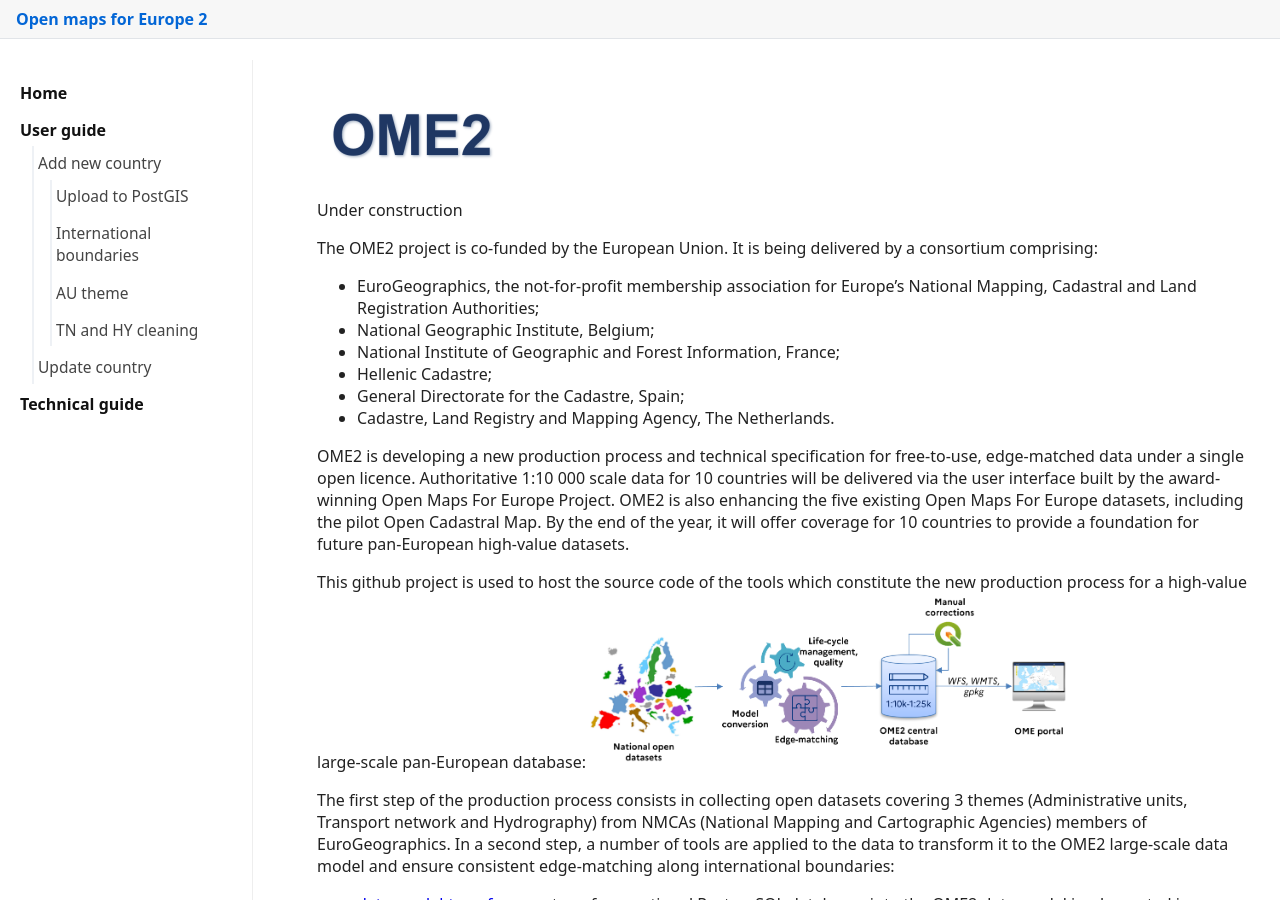
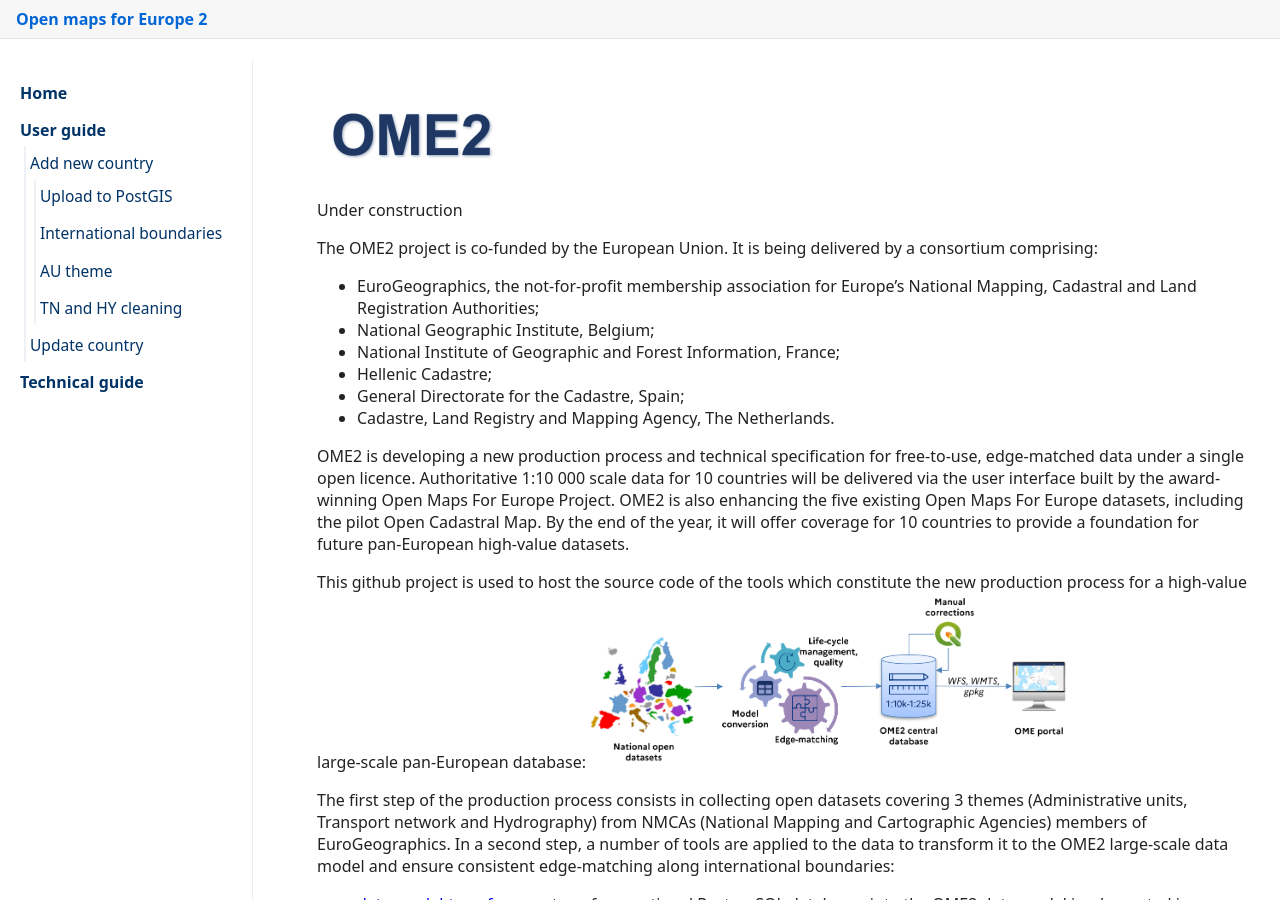
Before and after one commit to openmapsforeurope2/ome2-dev, a Jekyll site: the page built from README.md, in a window 1280 px wide and 900 px high. Built offline with Jekyll 4.4.1, drawn with Linux system fonts in a browser that asks for light colours; our own code applies the rules of GitHub Pages for plain Markdown files.

Commit message:
Change font color

```diff
--- a/assets/styles.css
+++ b/assets/styles.css
@@ -1,4 +1,4 @@
-:root{--accent:#0366d6;--bg:#fff}
+:root{--accent:#0366d6;--bg:#fff; --mainmenu:#003366;}
 body{font-family:system-ui,Segoe UI,Roboto,Helvetica,Arial,sans-serif;margin:0;color:#222;background:var(--bg);-webkit-font-smoothing:antialiased}
 .site-header{display:flex;align-items:center;justify-content:space-between;padding:0.5rem 1rem;background:#f7f7f7;border-bottom:1px solid #e1e4e8;position:sticky;top:0;z-index:20}
 .brand{font-weight:600;color:var(--accent);text-decoration:none}
@@ -49,14 +49,14 @@
 
 /* Indentation for first-level sub-menus */
 .sidebar-nav > ul > li > ul {
-  margin-left: 1em !important;
+  margin-left: 0.5em !important;
   padding-left: 0 !important;
   border-left: 2px solid #eef1f5;
 }
 
 /* Indentation for second-level sub-menus: exactly 1em */
 .sidebar-nav > ul > li > ul > li > ul {
-  margin-left: 2em !important;
+  margin-left: 1em !important;
   padding-left: 0 !important;
   border-left: 2px solid #eef1f5;
 }
@@ -69,7 +69,7 @@
 }
 
 /* Italic and normal weight for second-level links only */
-.sidebar-nav > ul > li > ul > li > ul .menu-header > a {
+.sidebar-nav > ul > li > ul > li > ul > li > .menu-header > a {
   font-style: italic !important;
   font-weight: normal !important;
 }
@@ -90,10 +90,11 @@
   background: rgba(3,102,214,0.09);
 }
 
-/* Top-level menu entries in bold */
+/* Top-level menu entries in bold and dark blue */
 .sidebar-nav > ul > li > .menu-header > a {
   font-weight: bold;
   font-style: normal;
+  color: var(--mainmenu) !important;
 }
 
 /* All first-level submenus in normal font */
@@ -119,8 +120,3 @@
 .submenu-toggle {
   display: none;
 }
-/* Force second submenu level links to italic */
-.sidebar-nav > ul > li > ul > li > ul > li > .menu-header > a {
-  font-style: italic !important;
-  font-weight: normal !important;
-}
```
